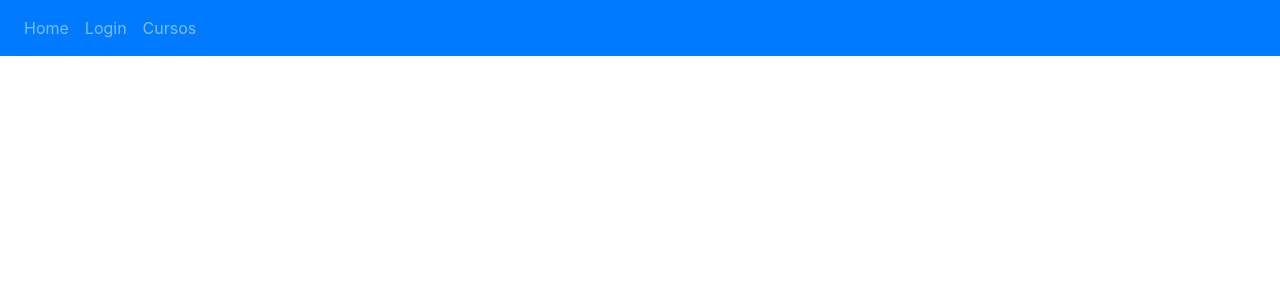
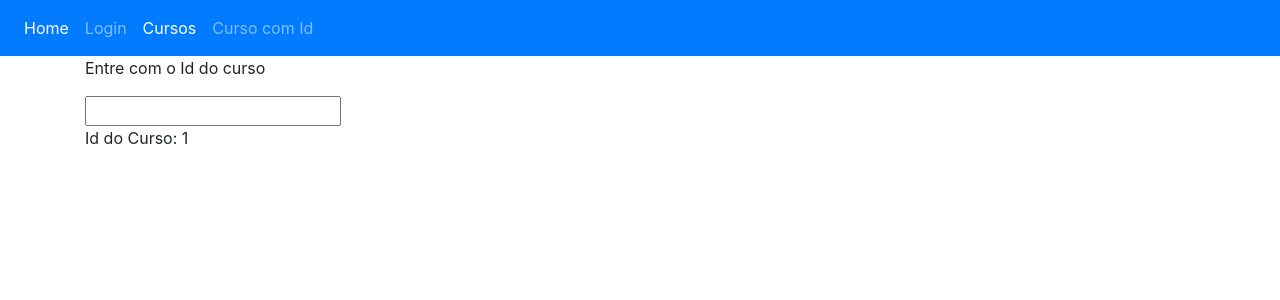
Before and after one commit to AvtEstudos/-rotas, an Angular app: page /cursos/1 in a window 1280 px wide. Before the commit this address led to /. Shown: the top 300 px of the page. Built offline with nearby package versions, Linux system fonts and the light colour scheme.

Commit message:
53 - Rotas: parâmetros de roteamento

```diff
--- a/src/app/app-routing.module.ts
+++ b/src/app/app-routing.module.ts
@@ -4,12 +4,14 @@ import { ModuleWithProviders } from '@angular/compiler/src/core';
 
 import { HomeComponent } from './home/home.component';
 import { CursosComponent } from './cursos/cursos.component';
+import { CursoDetalheComponent } from './curso-detalhe/curso-detalhe.component';
 import { LoginComponent } from './login/login.component';
 
 const routes: Routes = [
   { path: '', component: HomeComponent  },
   { path: 'login', component: LoginComponent },
-  { path: 'cursos', component: CursosComponent }
+  { path: 'cursos', component: CursosComponent },
+  { path: 'cursos/:id', component: CursoDetalheComponent }
 ];
 
 @NgModule({
--- a/src/app/app.component.html
+++ b/src/app/app.component.html
@@ -4,11 +4,18 @@
             <a routerLink="" routerLinkActive="active" class="nav-item nav-link" href="#">Home</a>
             <a routerLink="/login" routerLinkActive="active" class="nav-item nav-link" href="#">Login</a>
             <a routerLink="/cursos" routerLinkActive="active" class="nav-item nav-link" href="#">Cursos</a>
+            <a [routerLink]="['cursos', idCurso.value]"
+               routerLinkActive="active"
+               class="nav-item nav-link" href="#">
+               Curso com Id
+            </a>
         </div>
     </div>
 </nav>
 
 <div class="container">
+    <p>Entre com o Id do curso</p>
+    <input #idCurso>
     <!--O componente da rota é renderizado dentro dessa tag-->
     <router-outlet></router-outlet>
 </div>
--- a/src/app/app.module.ts
+++ b/src/app/app.module.ts
@@ -5,13 +5,15 @@ import { AppComponent } from './app.component';
 import { HomeComponent } from './home/home.component';
 import { LoginComponent } from './login/login.component';
 import { CursosComponent } from './cursos/cursos.component';
+import { CursoDetalheComponent } from './curso-detalhe/curso-detalhe.component';
 
 @NgModule({
   declarations: [
     AppComponent,
     HomeComponent,
     LoginComponent,
-    CursosComponent
+    CursosComponent,
+    CursoDetalheComponent
   ],
   imports: [
     BrowserModule,
--- /dev/null
+++ b/src/app/curso-detalhe/curso-detalhe.component.html
@@ -0,0 +1,3 @@
+<p>
+  Id do Curso: {{ id }}
+</p>
--- /dev/null
+++ b/src/app/curso-detalhe/curso-detalhe.component.ts
@@ -0,0 +1,21 @@
+import { Component, OnInit } from '@angular/core';
+import { ActivatedRoute } from '@angular/router';
+
+@Component({
+  selector: 'app-curso-detalhe',
+  templateUrl: './curso-detalhe.component.html',
+  styleUrls: ['./curso-detalhe.component.css']
+})
+export class CursoDetalheComponent implements OnInit {
+
+  id: string;
+
+  constructor(private route: ActivatedRoute) {
+    console.log(this.route);
+    this.id =this.route.snapshot.params['id'];
+  }
+
+  ngOnInit() {
+  }
+
+}
```
Also changed, not shown: src/app/curso-detalhe/curso-detalhe.component.css (added), 1 other file (tests, documents, lock files or other folders).
